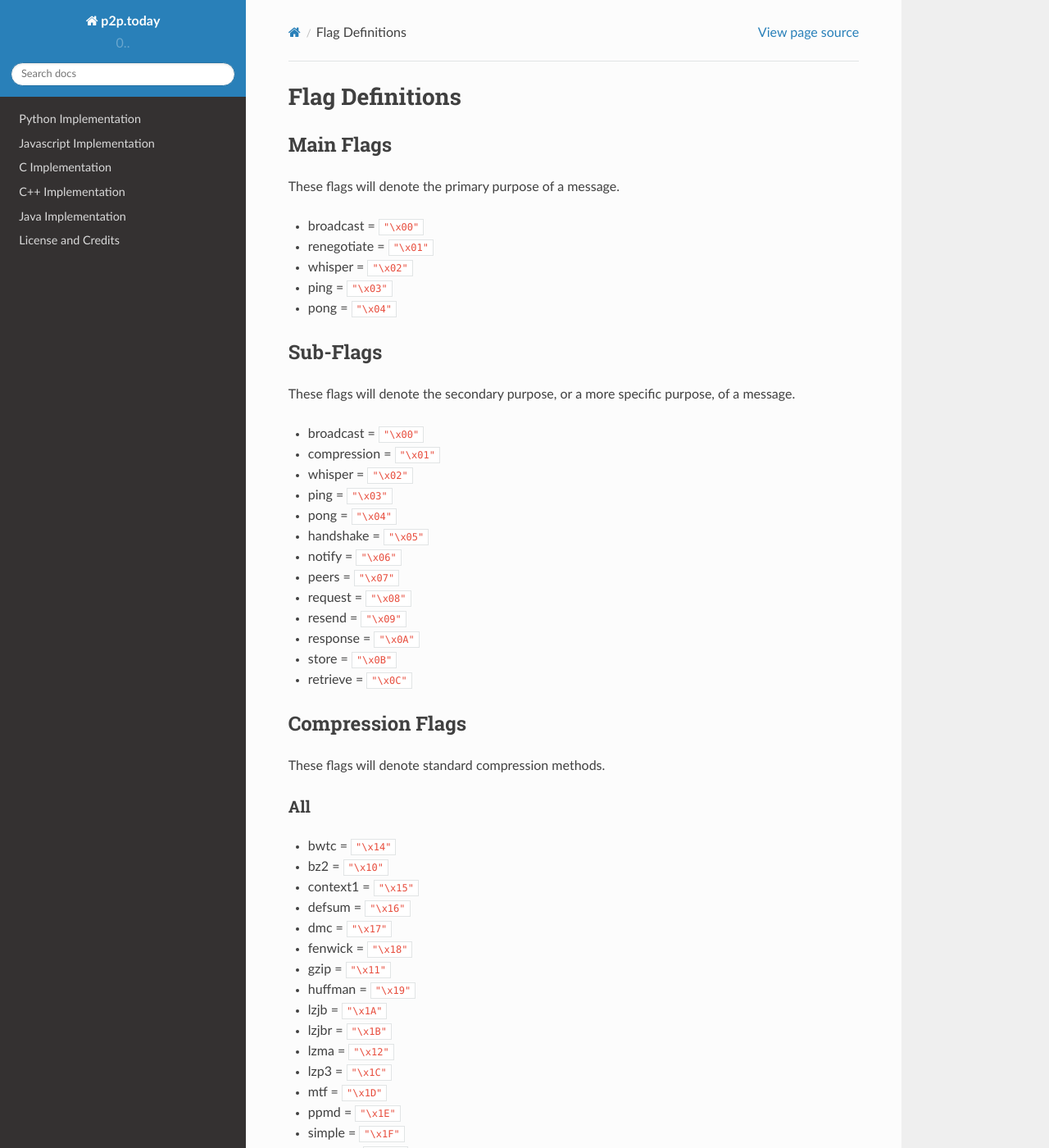
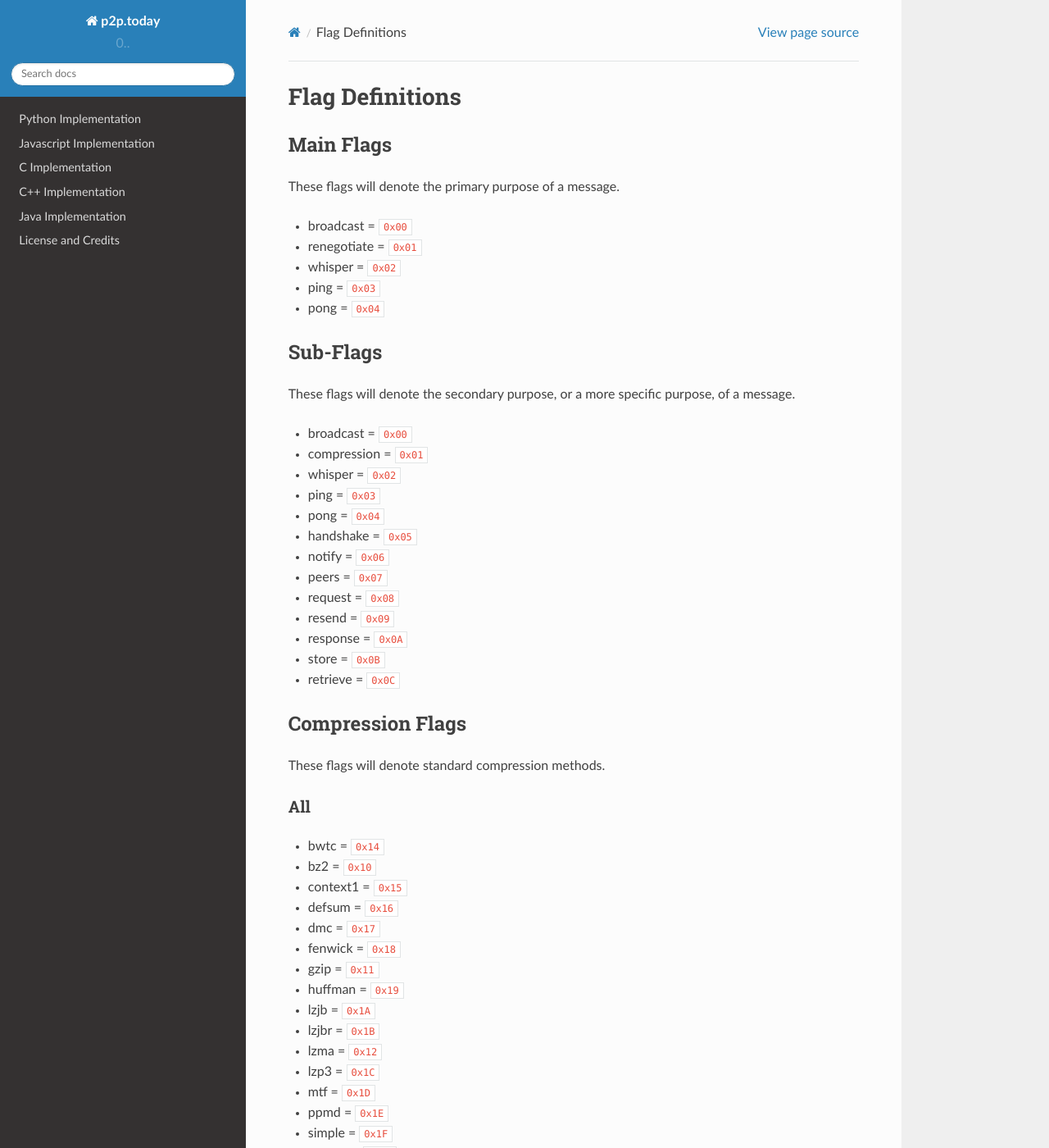
Before and after one commit to p2p-today/p2p-project, a Sphinx documentation site: the page built from docs/protocol/flags.rst, in a window 1280 px wide and 1400 px high. Shown: the whole window at 82% size. Built offline with Sphinx 7.4.7 and the Read the Docs theme 2.0.0, drawn with Linux system fonts in a browser that asks for light colours; pages that are not in the unit, such as notebooks, are missing from menus; some of the changed text lies outside the part shown.

```diff
--- a/docs/protocol/flags.rst
+++ b/docs/protocol/flags.rst
@@ -6,30 +6,30 @@ Main Flags
 
 These flags will denote the primary purpose of a message.
 
-- broadcast     = ``"\x00"``
-- renegotiate   = ``"\x01"``
-- whisper       = ``"\x02"``
-- ping          = ``"\x03"``
-- pong          = ``"\x04"``
+- broadcast     = ``0x00``
+- renegotiate   = ``0x01``
+- whisper       = ``0x02``
+- ping          = ``0x03``
+- pong          = ``0x04``
 
 Sub-Flags
 +++++++++
 
 These flags will denote the secondary purpose, or a more specific purpose, of a message.
 
-- broadcast     = ``"\x00"``
-- compression   = ``"\x01"``
-- whisper       = ``"\x02"``
-- ping          = ``"\x03"``
-- pong          = ``"\x04"``
-- handshake     = ``"\x05"``
-- notify        = ``"\x06"``
-- peers         = ``"\x07"``
-- request       = ``"\x08"``
-- resend        = ``"\x09"``
-- response      = ``"\x0A"``
-- store         = ``"\x0B"``
-- retrieve      = ``"\x0C"``
+- broadcast     = ``0x00``
+- compression   = ``0x01``
+- whisper       = ``0x02``
+- ping          = ``0x03``
+- pong          = ``0x04``
+- handshake     = ``0x05``
+- notify        = ``0x06``
+- peers         = ``0x07``
+- request       = ``0x08``
+- resend        = ``0x09``
+- response      = ``0x0A``
+- store         = ``0x0B``
+- retrieve      = ``0x0C``
 
 Compression Flags
 +++++++++++++++++
@@ -39,23 +39,23 @@ These flags will denote standard compression methods.
 All
 ~~~
 
-- bwtc      = ``"\x14"``
-- bz2       = ``"\x10"``
-- context1  = ``"\x15"``
-- defsum    = ``"\x16"``
-- dmc       = ``"\x17"``
-- fenwick   = ``"\x18"``
-- gzip      = ``"\x11"``
-- huffman   = ``"\x19"``
-- lzjb      = ``"\x1A"``
-- lzjbr     = ``"\x1B"``
-- lzma      = ``"\x12"``
-- lzp3      = ``"\x1C"``
-- mtf       = ``"\x1D"``
-- ppmd      = ``"\x1E"``
-- simple    = ``"\x1F"``
-- snappy    = ``"\x20"``
-- zlib      = ``"\x13"``
+- bwtc      = ``0x14``
+- bz2       = ``0x10``
+- context1  = ``0x15``
+- defsum    = ``0x16``
+- dmc       = ``0x17``
+- fenwick   = ``0x18``
+- gzip      = ``0x11``
+- huffman   = ``0x19``
+- lzjb      = ``0x1A``
+- lzjbr     = ``0x1B``
+- lzma      = ``0x12``
+- lzp3      = ``0x1C``
+- mtf       = ``0x1D``
+- ppmd      = ``0x1E``
+- simple    = ``0x1F``
+- snappy    = ``0x20``
+- zlib      = ``0x13``
 
 Python Implemented
 ~~~~~~~~~~~~~~~~~~
```
Also changed, not shown: other parts of docs/protocol/flags.rst (+1 -1 lines), docs/python/tutorial/chord.rst (+16 -4 lines), docs/python/tutorial/mesh.rst (+14 -6 lines), docs/python/tutorial/sync.rst (+16 -4 lines), 3 other files.
